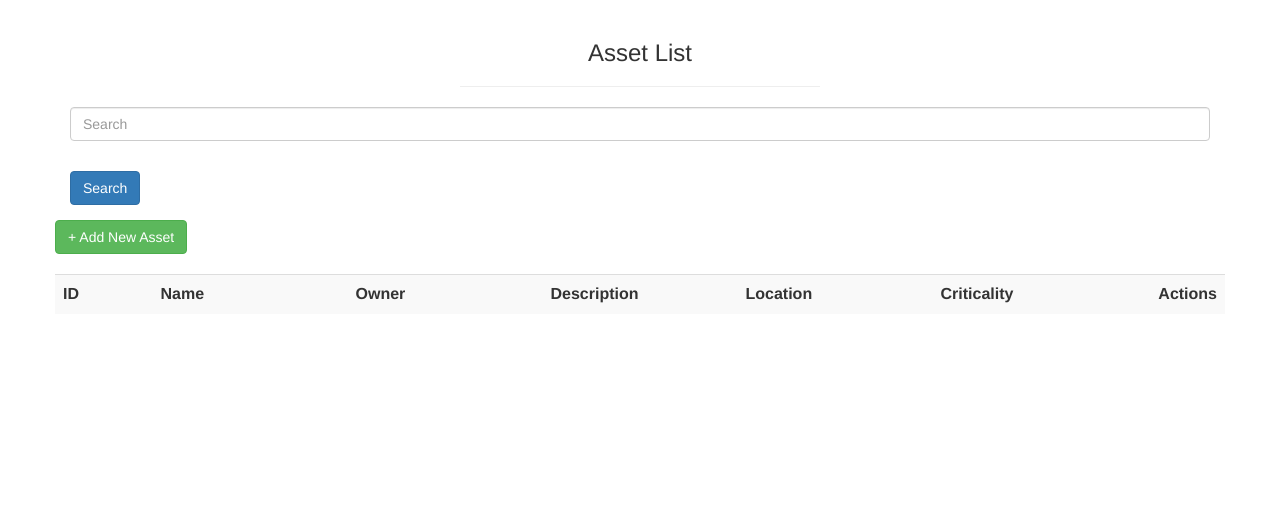
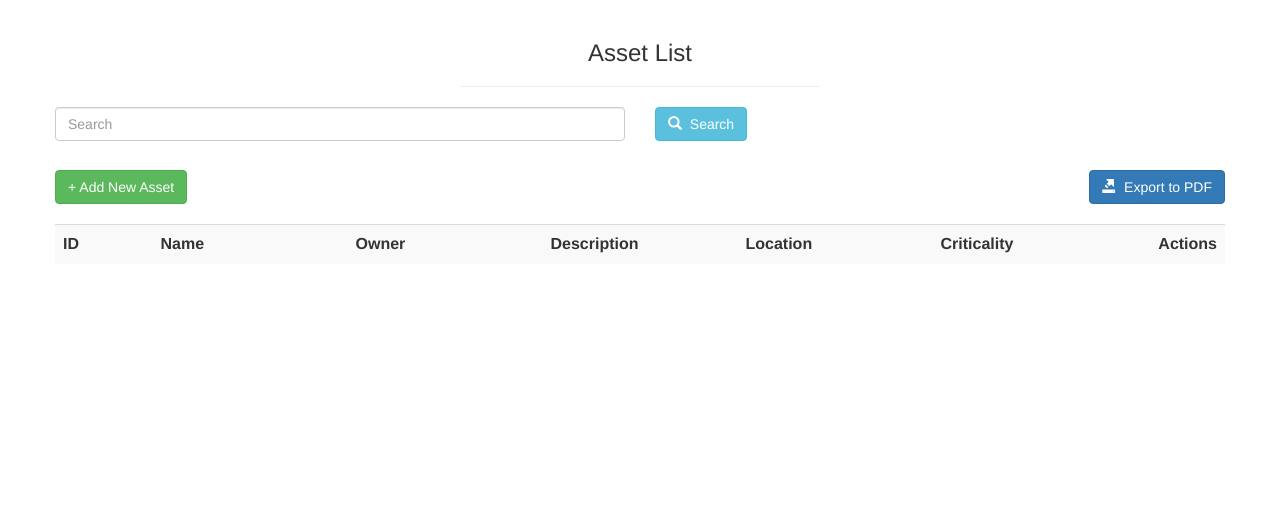
Before and after one commit to WSO2LT/assertRegistryWebApp, a Flask app: page / in a window 1280 px wide. Shown: the part 82-606 px from the top of the page. Run offline with Flask 2, Linux system fonts and the light colour scheme; a user stored in the database is signed in; data comes from the database, SQL or seed files in the repository; data that the repository does not hold is empty; some libraries are stand-ins or nearby versions.

Commit message:
Update UI

```diff
--- a/templates/index.html
+++ b/templates/index.html
@@ -9,12 +9,17 @@
         <hr>
     </div>
 </div>
-<div >
+<div>
     <form action="/" method="POST">
-        <div class="form-group">
-            <input type="search" class="form-control " name="searchStr" value="" placeholder="Search">
-            <div class="form-group" style="margin-top: 30px;">
-                <button class="btn btn-primary" type="submit">Search</button>
+        <div class="row">
+            <div class="col-sm-6" style="padding-left: unset;">
+                <input type="search" class="form-control " name="searchStr" value="" placeholder="Search">
+            </div>
+            <div class="col-sm-6">
+                <div class="form-group">
+                    <button class="btn btn-info" type="submit"><span class="glyphicon glyphicon-search"
+                            aria-hidden="true"></span>&nbsp;&nbsp;Search</button>
+                </div>
             </div>
         </div>
     </form>
@@ -37,6 +42,8 @@
         <div style="padding-bottom: 20px;">
             <button type="button" class="btn btn-success" data-toggle="modal" data-target="#myModal">+ Add
                 New Asset</button>
+            <a class="btn btn-primary pull-right" href="download/report/pdf">
+                <span class="glyphicon glyphicon-export" aria-hidden="true"></span>&nbsp;&nbsp;Export to PDF</a>
         </div>
 
         <table class="table table-striped" id="data">
```
